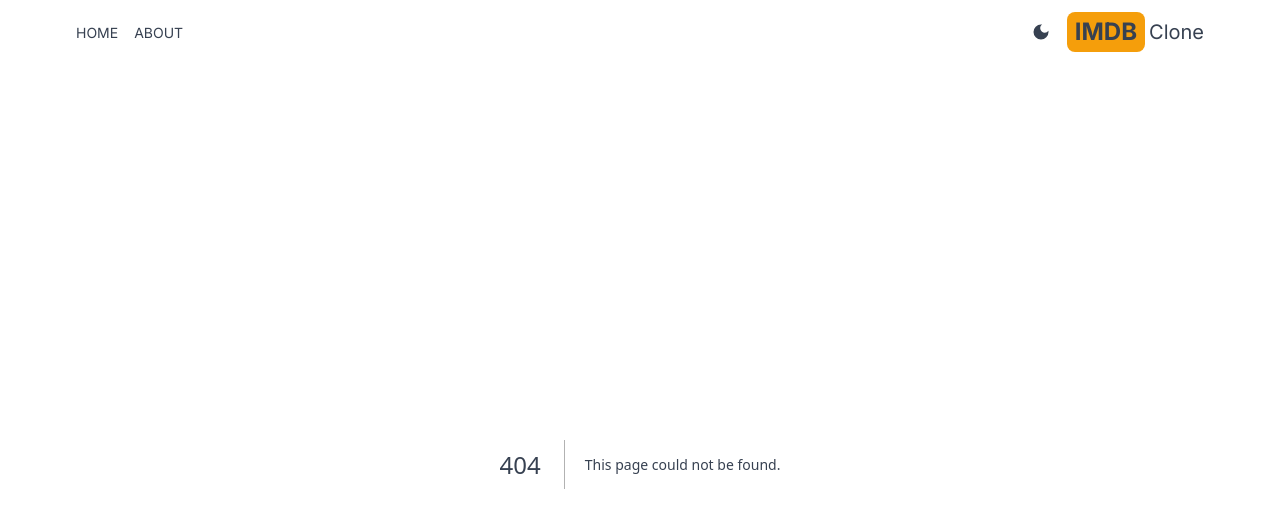
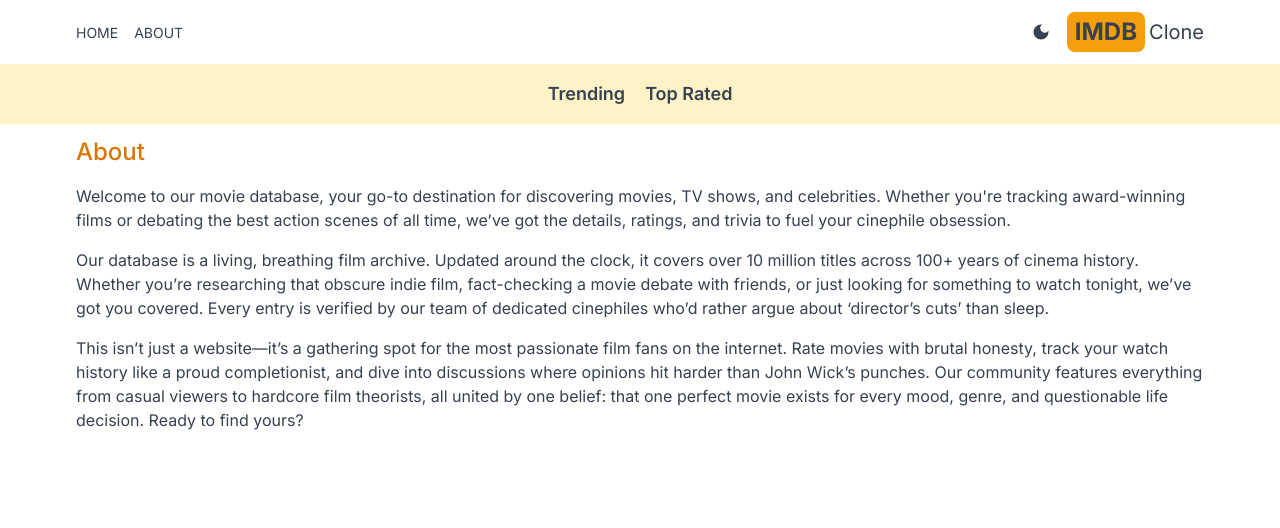
Before and after one commit to Stephens-Tega/Imdb-Clone, a Next.js app: page /about in a window 1280 px wide. Before the commit this address had no page. Shown: the top 528 px of the page. Built offline with nearby package versions, Linux system fonts and the light colour scheme.

Commit message:
create the navbar components

```diff
--- /dev/null
+++ b/src/app/about/page.jsx
@@ -0,0 +1,14 @@
+import React from 'react'
+
+export default function page() {
+  return (
+    <div className='max-w-6xl mx-auto p-3 space-y-4'>
+        <h1 className="text-2xl font-medium text-amber-600">About</h1>
+        <p>Welcome to our movie database, your go-to destination for discovering movies, TV shows, and celebrities. Whether you're tracking award-winning films or debating the best action scenes of all time, we’ve got the details, ratings, and trivia to fuel your cinephile obsession.</p>
+
+        <p>Our database is a living, breathing film archive. Updated around the clock, it covers over 10 million titles across 100+ years of cinema history. Whether you’re researching that obscure indie film, fact-checking a movie debate with friends, or just looking for something to watch tonight, we’ve got you covered. Every entry is verified by our team of dedicated cinephiles who’d rather argue about ‘director’s cuts’ than sleep.</p>
+
+        <p>This isn’t just a website—it’s a gathering spot for the most passionate film fans on the internet. Rate movies with brutal honesty, track your watch history like a proud completionist, and dive into discussions where opinions hit harder than John Wick’s punches. Our community features everything from casual viewers to hardcore film theorists, all united by one belief: that one perfect movie exists for every mood, genre, and questionable life decision. Ready to find yours?</p>
+    </div>
+  )
+}
--- a/src/app/layout.js
+++ b/src/app/layout.js
@@ -2,6 +2,7 @@ import { Inter } from 'next/font/google'
 import './globals.css'
 import Header from '@/components/Header'
 import Providers from './Providers'
+import Navbar from '@/components/Navbar'
 
 const inter = Inter({ subsets: ['latin'] })
 
@@ -16,6 +17,7 @@ export default function RootLayout({ children }) {
       <body className={inter.className}>
         <Providers>
           <Header />
+          <Navbar />
           {children}
         </Providers>
        </body>
--- /dev/null
+++ b/src/components/Navbar.jsx
@@ -0,0 +1,10 @@
+import NavbarItems from "./NavbarItems";
+
+export default function Navbar() {
+  return (
+    <div className="flex dark:bg-gray-600 bg-amber-100 p-4 lg:text-lg justify-center gap-5">
+        <NavbarItems title="Trending" param="fetchTrending" />
+        <NavbarItems title="Top Rated" param="fetchTopRated" />
+    </div>
+  )
+}
--- /dev/null
+++ b/src/components/NavbarItems.jsx
@@ -0,0 +1,18 @@
+"use client"
+
+import Link from 'next/link'
+import { useSearchParams } from 'next/navigation';
+export default function NavbarItems({ title, param }) {
+  const searchParams = useSearchParams();
+  const genre = searchParams.get('genre');
+
+  return (
+    <div>
+      <Link
+        className={`hover:text-amber-600 font-semibold ${genre === param ? 'underline-offset-8 decoration-4 decoration-amber-500 rounded-lg'
+          : ''
+        }`}
+      href={`/?genre=${param}`}>{title}</Link>
+    </div>
+  );
+}
```
